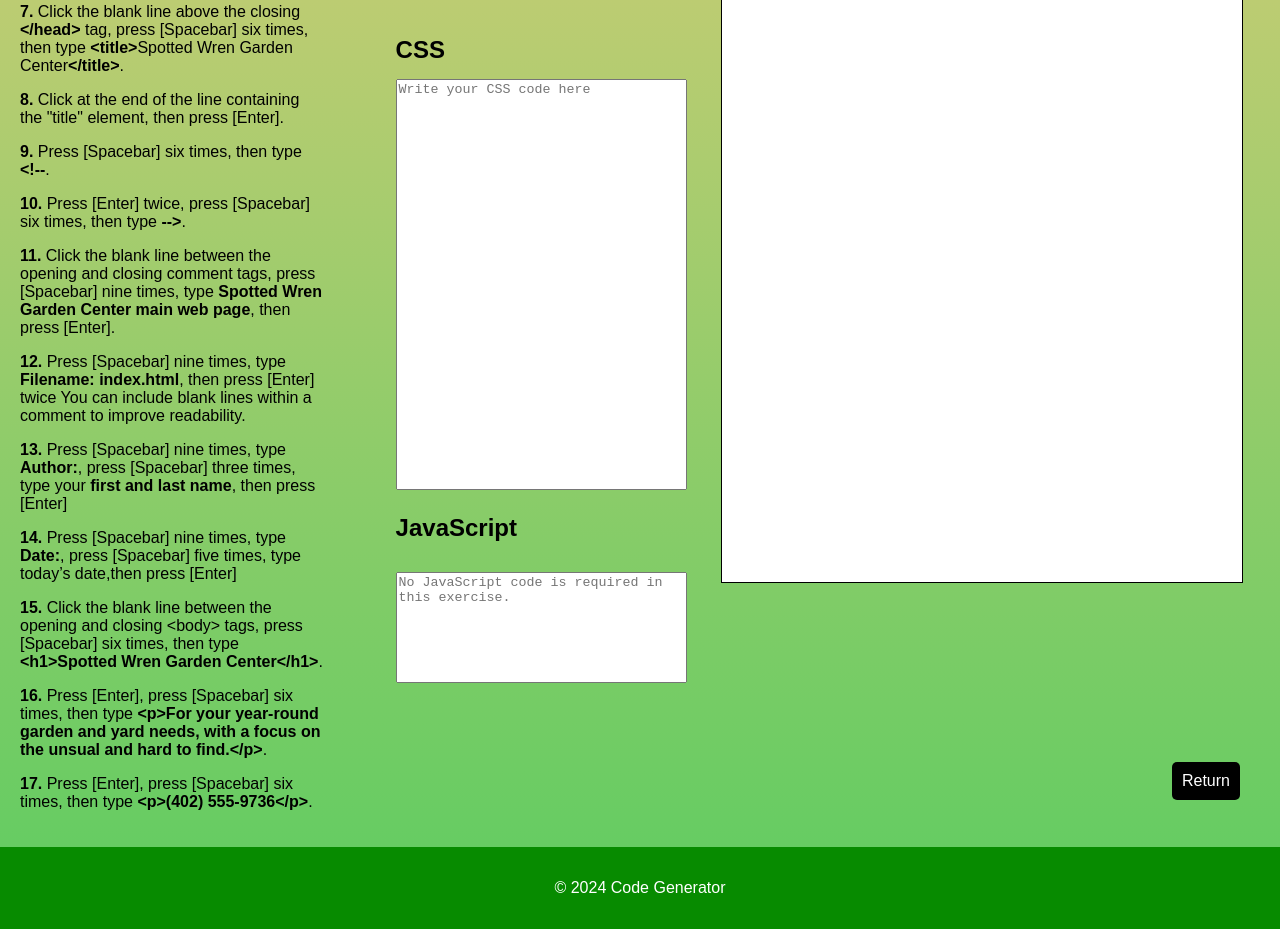
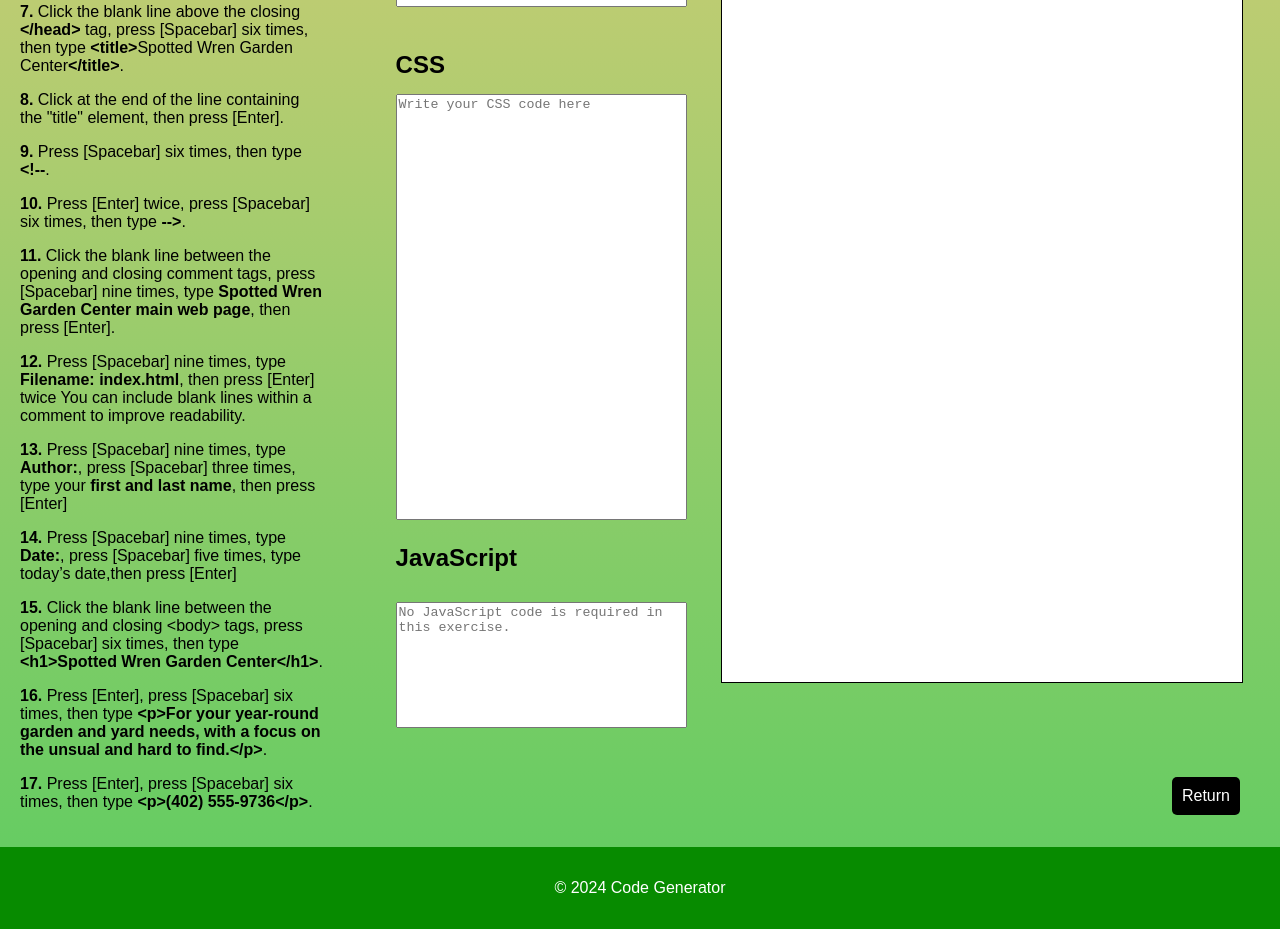
Before and after one commit to gleimbek/practice, a plain HTML site: page unit_A.html in a window 1280 px wide. Shown: the part 659-1588 px from the top of the page. Drawn offline with Linux system fonts and the light colour scheme.

Commit message:
Add files via upload

```diff
--- a/styles.css
+++ b/styles.css
@@ -83,7 +83,7 @@ button:hover {
 
 iframe {
     width: 170%;
-    height: 1000px;
+    height: 1100px;
     border: 1px solid black;
 	margin-left:90px;
 	background-color:white;
@@ -136,6 +136,6 @@ textarea {
 	color:white;
 	padding:10px;
 	margin-right:40px;
-	margin-top:-85px;
+	margin-top:-70px;
 	border-radius:5px;
 }
--- a/unit_A.html
+++ b/unit_A.html
@@ -39,15 +39,15 @@
         <section id="editors">
             <div class="editor">
                 <h2>HTML</h2>
-                <textarea id="html-editor" rows="27" cols="65" placeholder="Write your HTML code here"></textarea>
+                <textarea id="html-editor" rows="28" cols="65" placeholder="Write your HTML code here"></textarea>
             </div>
             <div class="editor">
                 <h2>CSS</h2>
-                <textarea id="css-editor" rows="27" cols="65" placeholder="Write your CSS code here"></textarea>
+                <textarea id="css-editor" rows="28" cols="65" placeholder="Write your CSS code here"></textarea>
             </div>
 			<div class="editor">
                 <h2>JavaScript</h2>
-                <textarea id="js-editor" rows="7" cols="65" placeholder="No JavaScript code is required in this exercise."></textarea>
+                <textarea id="js-editor" rows="8" cols="65" placeholder="No JavaScript code is required in this exercise."></textarea>
             </div>
         </section>
         <section id="output">
```
